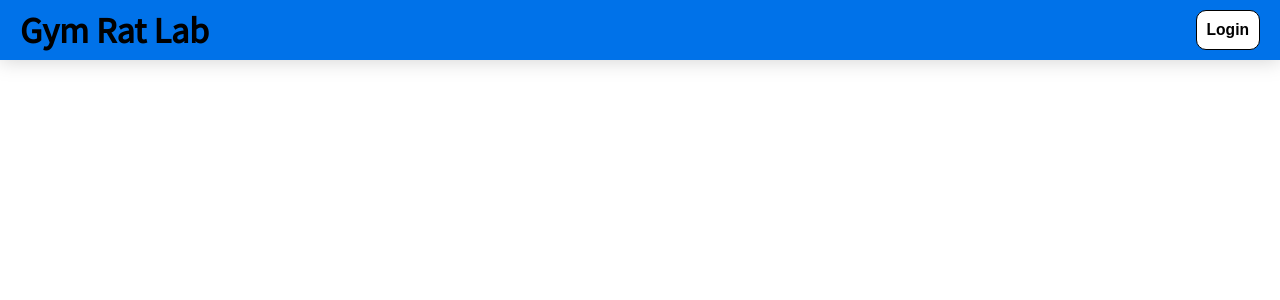
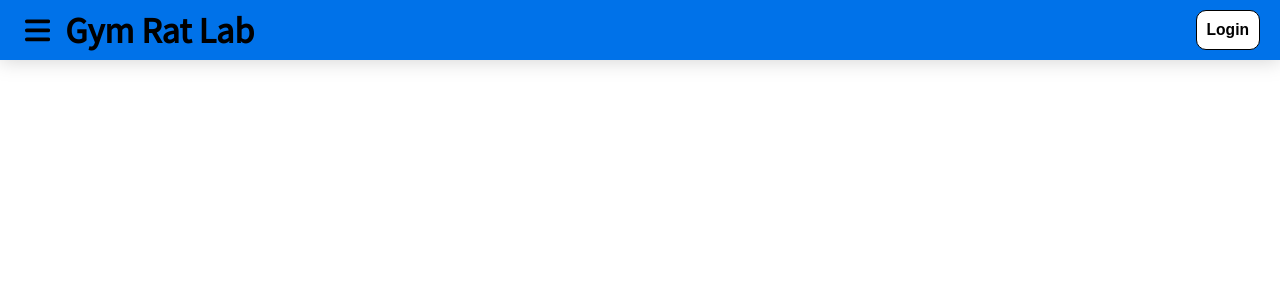
Before and after one commit to N-o-a-h-t-u-r-n-e-r/CSC_470_Project, a React (Create React App) app: page /StartWorkout in a window 1280 px wide. Before the commit this address had no page. Shown: the top 300 px of the page. Built offline with nearby package versions, Linux system fonts and the light colour scheme.

Commit message:
nav and blank start workout page

```diff
--- /dev/null
+++ b/src/Assets/Bars.tsx
@@ -0,0 +1,9 @@
+const Bars = () => {
+    return (
+        <svg xmlns="http://www.w3.org/2000/svg" height="1.8rem" viewBox="0 0 448 512">
+            <path d="M0 96C0 78.3 14.3 64 32 64H416c17.7 0 32 14.3 32 32s-14.3 32-32 32H32C14.3 128 0 113.7 0 96zM0 256c0-17.7 14.3-32 32-32H416c17.7 0 32 14.3 32 32s-14.3 32-32 32H32c-17.7 0-32-14.3-32-32zM448 416c0 17.7-14.3 32-32 32H32c-17.7 0-32-14.3-32-32s14.3-32 32-32H416c17.7 0 32 14.3 32 32z"/>
+        </svg>
+    );
+}
+
+export default Bars;
--- a/src/Pages/Layout/Layout.tsx
+++ b/src/Pages/Layout/Layout.tsx
@@ -1,6 +1,8 @@
-import React, { useContext, useEffect } from 'react';
+import React, { useContext, useEffect, useState } from 'react';
 import { useAuth0 } from "@auth0/auth0-react";
 import { AuthContext } from '../../Context/AuthContext';
+import Bars from '../../Assets/Bars';
+import { Navigate } from 'react-router-dom';
 
 interface Props {
 
@@ -9,8 +11,9 @@ interface Props {
 const Layout: React.FC<React.PropsWithChildren<Props>> = (props) => {
 
     const { user, isLoading, loginWithRedirect, logout } = useAuth0();
+    const { loggedIn, setLoggedIn } = useContext(AuthContext);
 
-    const { loggedIn, setLoggedIn } = useContext(AuthContext);
+    const [showNavOptions, setShowNavOptions] = useState(false);
 
     useEffect(() => {
         if(user)
@@ -30,6 +33,14 @@ const Layout: React.FC<React.PropsWithChildren<Props>> = (props) => {
     return (
         <>
             <div className='layout-header'>
+                <button className='nav-button' onClick={() => setShowNavOptions(!showNavOptions)}><Bars/></button>
+                {showNavOptions && <div className='nav-options'>
+                    <ul className='list-container'>
+                        <li className='list-item'><a className='link' href='/StartWorkout'>Start Workout</a></li>
+                        <li className='list-item'><a className='link' href='/StartWorkout'>Workout Plans</a></li>
+                        <li className='list-item'><a className='link' href='/StartWorkout'>User Progress</a></li>
+                    </ul>
+                </div>}
                 <h1>Gym Rat Lab</h1>
                 {loggedIn ?
                     <button className='user-login' onClick={() => logout({ logoutParams: { returnTo: window.location.origin } })}><h3>Logout</h3></button>
--- /dev/null
+++ b/src/Pages/Workout/StartWorkout.tsx
@@ -0,0 +1,15 @@
+interface Props {
+
+}
+
+const StartWorkout = (props: Props) => {
+
+    return(
+        <div className="start-workout-container">
+
+        </div>
+    );
+
+}
+
+export default StartWorkout;
--- a/src/app.tsx
+++ b/src/app.tsx
@@ -4,6 +4,7 @@ import { AuthContext } from "./Context/AuthContext";
 import "./styles.css";
 
 import Landing from "./Pages/Landing/Landing";
+import StartWorkout from "./Pages/Workout/StartWorkout";
 
 const App = () => {
 
@@ -12,8 +13,7 @@ const App = () => {
   return (
     <>
       {loggedIn ?
-        <div className="app">
-        </div>
+        <StartWorkout />
       :
         <Landing />
       }
--- a/src/index.tsx
+++ b/src/index.tsx
@@ -7,6 +7,7 @@ import App from "./app";
 import { AuthProvider } from "./Context/AuthContext";
 
 import "./styles.css";
+import StartWorkout from './Pages/Workout/StartWorkout';
 
 const container = document.getElementById('root');
 const root = createRoot(container!);
@@ -20,6 +21,9 @@ root.render(
                         <Route path="/" element={
                             <App />
                         }/>
+                        <Route path="/StartWorkout" element={
+                            <StartWorkout />
+                        }/>
                     </Routes>
                 </Layout>
             </AuthProvider>
--- a/src/styles.css
+++ b/src/styles.css
@@ -30,6 +30,50 @@ body {
   background: var(--primary-color);
   padding: 5px 20px;
   filter: drop-shadow(lightgrey 0 1px 10px);
+
+  .nav-button {
+    display: inline-flex;
+    align-items: center;
+    justify-content: center;
+    background: var(--primary-color);
+    border: none;
+    cursor: pointer;
+    padding: 5px;
+    margin-right: 10px;
+  }
+
+  .nav-options {
+    position: absolute;
+    top: 65px;
+    left: 15px;
+    background: #fff;
+    border: 1px solid black;
+    border-radius: 10px;
+    filter: drop-shadow(darkgrey 0 0 5px);
+    padding: 10px;
+
+    .list-container {
+      list-style-type: none;
+
+      .list-item {
+        font-weight: bold;
+
+        &:not(:last-child) {
+          padding-bottom: 5px;
+          border-bottom: 1px solid darkgrey;
+        }
+
+        &:not(:first-child) {
+          padding-top: 5px;
+        }
+
+        .link {
+          color: inherit;
+          text-decoration: none;
+        }
+      }
+    }
+  }
 
   .user-login {
     display: inline-flex;
```
Also changed, not shown: src/Assets/UserIcon.tsx (deleted, +0 -9 lines).
